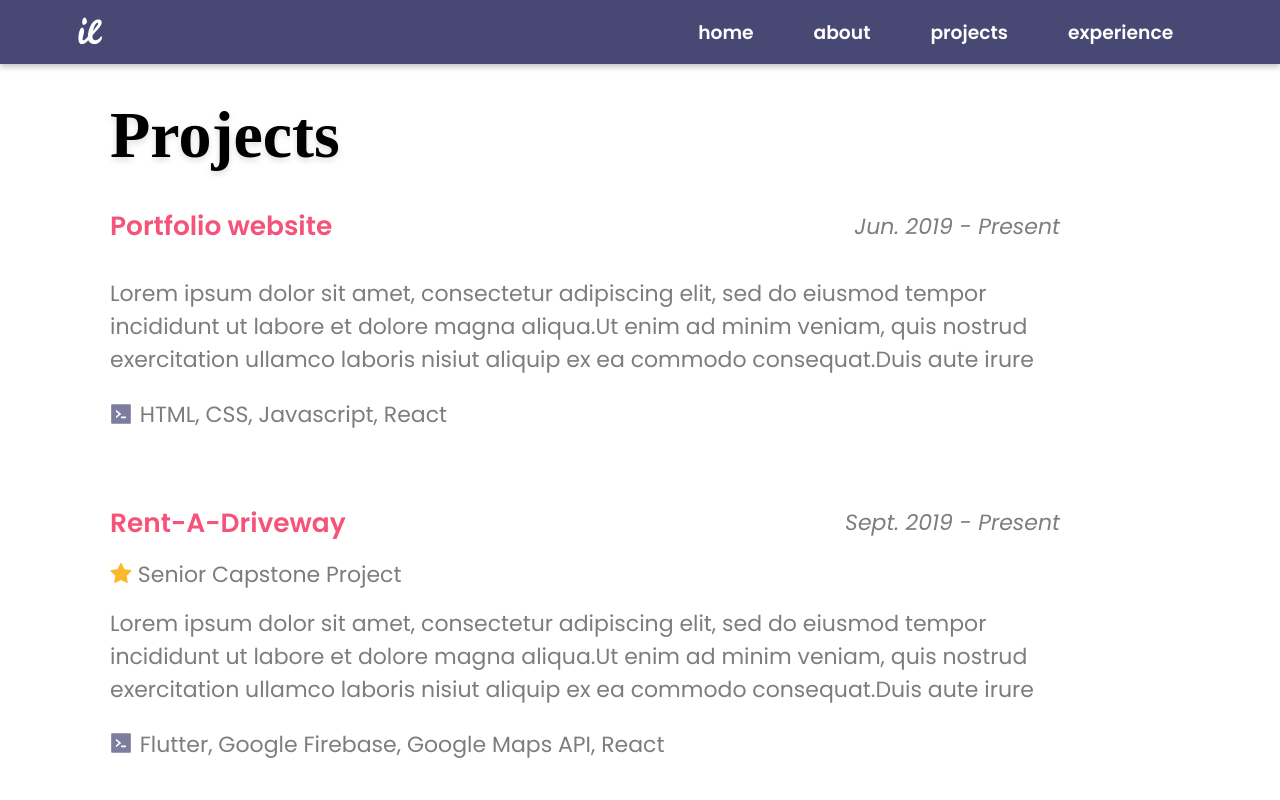
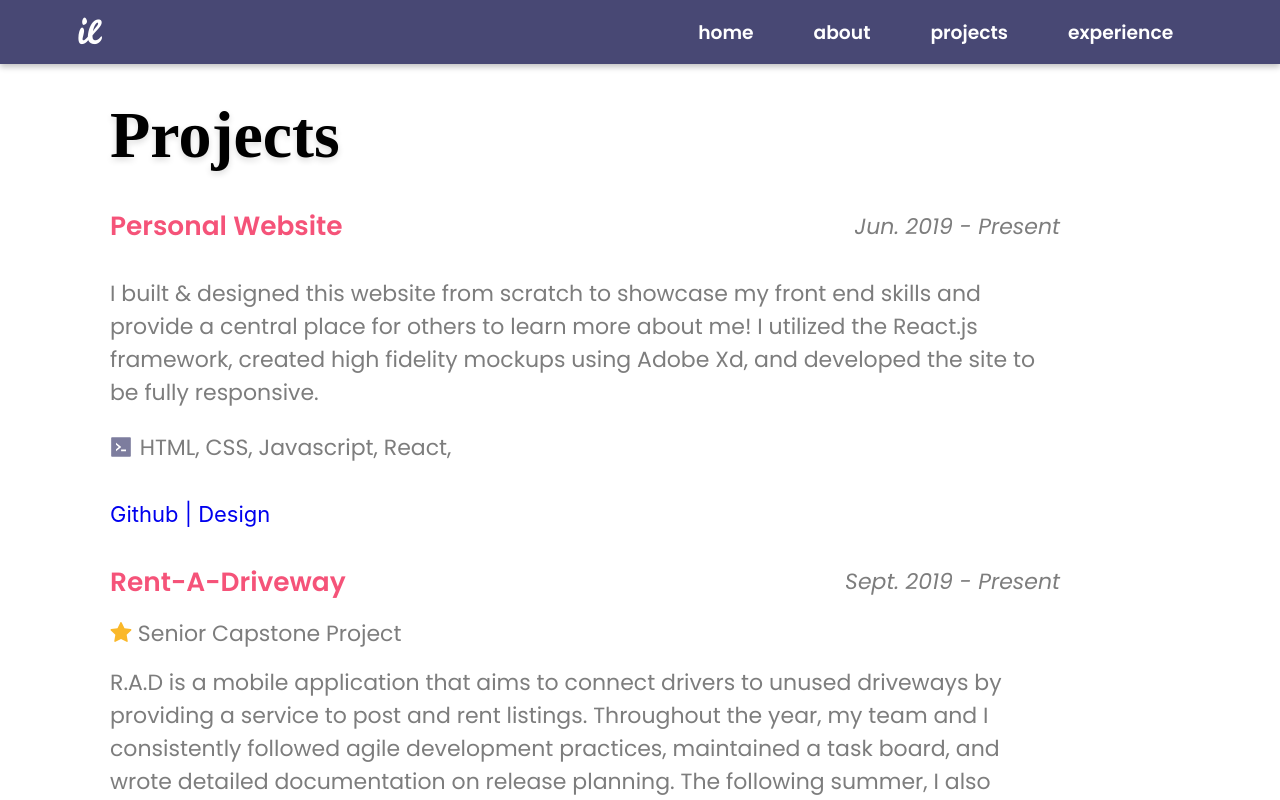
Before and after one commit to ivyla/portfoliov1, a React (Create React App) app: page /projects in a window 1280 px wide. Shown: the top 800 px of the page. Built offline with nearby package versions, Linux system fonts and the light colour scheme; a web font is replaced by a local one.

Commit message:
need 1 more desc for projs

```diff
--- a/src/components/About.js
+++ b/src/components/About.js
@@ -18,7 +18,7 @@ function About() {
                         </div>
                         <div className="default-desc">
                         From tweaking the HTML in my old MySpace profiles to tirelessly studying
-                         algorithms and computer systems in college, I've always been fascinated with
+                         algorithms and computer systems, I've always been fascinated with
                          technology and how it works behind the scenes. Currently, I'm seeking software
                          engineering roles, focusing on growing my Javascript skills, and dabbling in user
                          interface design! Aside from web development, I also love learning about computer
--- a/src/components/Home.js
+++ b/src/components/Home.js
@@ -26,8 +26,8 @@ function Home() {
                 </div> */}
 
                 <div className="default-desc">
-                    I'm a   &lt; <span style={inlinePink}>  software engineer </span>/&gt;  based in the Bay Area
-                    and a recent CS grad from UC Santa Cruz.
+                    I'm a   &lt; <span style={inlinePink}>  software engineer </span>/&gt;  based in San Francisco
+                    and a recent graduate from UC Santa Cruz where I studied Computer Science.
                     I strive to create engaging and meaningful
                     user experiences through
                     <span style ={inlinePink}> web development </span>
--- a/src/components/IndivProject.js
+++ b/src/components/IndivProject.js
@@ -14,6 +14,19 @@ function IndivProject(props) {
     const milestoneColor = getTwoToneColor();
     setTwoToneColor('#989BE6');
     const commandColor = getTwoToneColor();
+
+    const parsedDescText = props.project.desc.split("\n").map((item, i) => {
+        return <div key={i}>{item} </div>;
+    });
+
+    const projectLinks = props.project.links.map((link, index)=>
+    <a href={link.link} target="_blank" rel="noopener noreferrer" className="linkStyling">
+    <span className="linkText">
+        {link.name}
+
+    </span>
+        {index != props.project.links.length - 1 ? ' | '  : ' '}
+    </a>)
     return (
         <div>
             <div style={individualProject}>
@@ -39,11 +52,15 @@ function IndivProject(props) {
                 {/* <StarTwoTone /> */}
 
                 <div className="default-desc">
-                    {props.project.desc}
+                    {parsedDescText}
                     <p>
                     <CodeFilled style={{color: 'rgb(125 125 158)', paddingRight: '0.35em'}} />
                         {props.project.technologies}
                     </p>
+                </div>
+
+                <div style={props.project.links === undefined || props.project.links.length == 0 ? {display: 'none'} : {display: 'block'}}>
+                    {projectLinks}
                 </div>
             </div>
 
--- a/src/data/ExperiencesData.js
+++ b/src/data/ExperiencesData.js
@@ -4,7 +4,8 @@ const ExperiencesData = [
         workplace: "Tech4Good Lab",
         location: "Santa Cruz, CA",
         description: "Ut eleifend ligula erat, sed tempus arcu rhoncus non. Duis imperdiet non sapien et faucibus. Sed non sem elit. Nullam vel ante dignissim, pharetra ex at, tempus sapien. Curabitur non lacus vel est bibendum bibendum. Sed interdum ac ipsum eget pulvinar. Morbi eu mollis sapien. Praesent facilisis, nibh in pharetra varius, quam risus maximus tellus, in placerat augue enim sed tortor. Proin varius et metus eu pharetra. Nullam auctor metus ac pretium auctor.",
-        date: "Jan. 2019 - Jun. 2019"
+        date: "Jan. 2019 - Jun. 2019",
+        link: "https://tech4good.soe.ucsc.edu/#/"
     },
 
     {
@@ -12,7 +13,8 @@ const ExperiencesData = [
         workplace: "Salesforce",
         location: "San Francisco, CA",
         description: "Ut eleifend ligula erat, sed tempus arcu rhoncus non. Duis imperdiet non sapien et faucibus. Sed non sem elit. Nullam vel ante dignissim, pharetra ex at, tempus sapien. Curabitur non lacus vel est bibendum bibendum. Sed interdum ac ipsum eget pulvinar. Morbi eu mollis sapien. Praesent facilisis, nibh in pharetra varius, quam risus maximus tellus, in placerat augue enim sed tortor. Proin varius et metus eu pharetra. Nullam auctor metus ac pretium auctor.",
-        date: "Jul. 2015 - Aug. 2015"
+        date: "Jul. 2015 - Aug. 2015",
+        link: "https://www.salesforce.com/"
     },
 
 ]
--- a/src/data/ProjectsData.js
+++ b/src/data/ProjectsData.js
@@ -1,13 +1,14 @@
 const ProjectsData = [
     {
         key: 2,
-        name: "Portfolio website",
+        name: "Personal Website",
         startDate: "Jun. 2019",
         endDate: "Present",
-        link: "http://youtube.com",
-        technologies: "HTML, CSS, Javascript, React",
-        desc: "Lorem ipsum dolor sit amet, consectetur adipiscing elit, sed do eiusmod tempor incididunt ut labore et dolore magna aliqua.Ut enim ad minim  veniam, quis nostrud exercitation ullamco laboris nisiut aliquip ex ea commodo consequat.Duis aute irure ",
-        milestone: ""
+        links: [{name: "Github  ", link: "youtube.com"}, {name: "Design  ", link: "https://www.adobe.com/products/xd.html"}],
+        technologies: "HTML, CSS, Javascript, React, ",
+        desc: `I built & designed this website from scratch to showcase my front end skills and provide a central place for others to learn more about me! I utilized the React.js framework, created high fidelity mockups using Adobe Xd, and developed the site to be fully responsive. `,
+        milestone: "",
+        demo: ""
     },
 
     {
@@ -15,10 +16,12 @@ const ProjectsData = [
         name: "Rent-A-Driveway",
         startDate: "Sept. 2019",
         endDate: "Present",
-        link: "http://netflix.com",
-        technologies: "Flutter, Google Firebase, Google Maps API, React",
-        desc: "Lorem ipsum dolor sit amet, consectetur adipiscing elit, sed do eiusmod tempor incididunt ut labore et dolore magna aliqua.Ut enim ad minim  veniam, quis nostrud exercitation ullamco laboris nisiut aliquip ex ea commodo consequat.Duis aute irure ",
-        milestone: "  Senior Capstone Project"
+        links: [{name: "Presentation", link: "https://docs.google.com/presentation/d/18z0slzJqbJsszi2f362sGEycCPYOOROr73kmdtLLrUk/edit?usp=sharing"}],
+        technologies: "Flutter, Google Firebase, Google Maps API, React, Git",
+        desc: `R.A.D is a mobile application that aims to connect drivers to unused driveways by providing a service to post and rent listings. Throughout the year, my team and I consistently followed agile development practices, maintained a task board, and wrote detailed documentation on release planning. The following summer, I also designed and developed the information site for the app using React.`,
+        milestone: "  Senior Capstone Project",
+        demo: ""
+
     },
 
     {
@@ -26,20 +29,25 @@ const ProjectsData = [
         name: "Clean This Space!",
         startDate: "Jan. 2020",
         endDate: "",
-        link: "http://youtube.com",
+        links: [{name: "Github", link: "https://github.com/ivyla/Clean-This-Space"}, {name: "Devpost", link: "https://devpost.com/software/temp-2k3y9e"}],
         technologies: "HTML, CSS, Javascript, React, Google Maps API",
-        desc: "Lorem ipsum dolor sit amet, consectetur adipiscing elit, sed do eiusmod tempor incididunt ut labore et dolore magna aliqua.Ut enim ad minim  veniam, quis nostrud exercitation ullamco laboris nisiut aliquip ex ea commodo consequat.Duis aute irure ",
-        milestone: "  CruzHacks 2020 3rd Place Winner - Best Earth Hack"
+        desc: `A native web application that enables environmental activism by crowdsourcing conscious donors. In 24 hours, my team and I built the front end of the app. I styled the landing page while optimizing responsiveness on mobile and web screens. I got a chance to adapt to React's development environment, experiment with the Ant Design component library, and reinforce my CSS knowledge.
+          `,
+        milestone: "  CruzHacks 2020 3rd Place Winner - Best Earth Hack",
+        demo: ""
+
     },
     {
         key: 3,
         name: "Multithreaded HTTP Server",
         startDate: "Sept. 2019",
         endDate: "Dec. 2019",
-        link: "http://youtube.com",
+        links: [],
         technologies: "C++, Socket Programming",
         desc: "Lorem ipsum dolor sit amet, consectetur adipiscing elit, sed do eiusmod tempor incididunt ut labore et dolore magna aliqua.Ut enim ad minim  veniam, quis nostrud exercitation ullamco laboris nisiut aliquip ex ea commodo consequat.Duis aute irure ",
-        milestone: ""
+        milestone: "",
+        demo: ""
+
     }
 ]
 
--- a/src/stylesheets/Projects.css
+++ b/src/stylesheets/Projects.css
@@ -19,6 +19,18 @@
     align-items: normal;
 
     justify-content: space-between;
+}
+
+.linkStyling {
+    /* color: rgb(125, 125, 158); */
+    text-decoration: none;
+}
+
+.linkText {
+    /* text-decoration: underline; */
+}
+.linkStyling:hover {
+    text-decoration: underline;
 }
 /* Media Queries source:  */
 /* http://devfacts.com/media-queries-breakpoints-2020/ */
```
